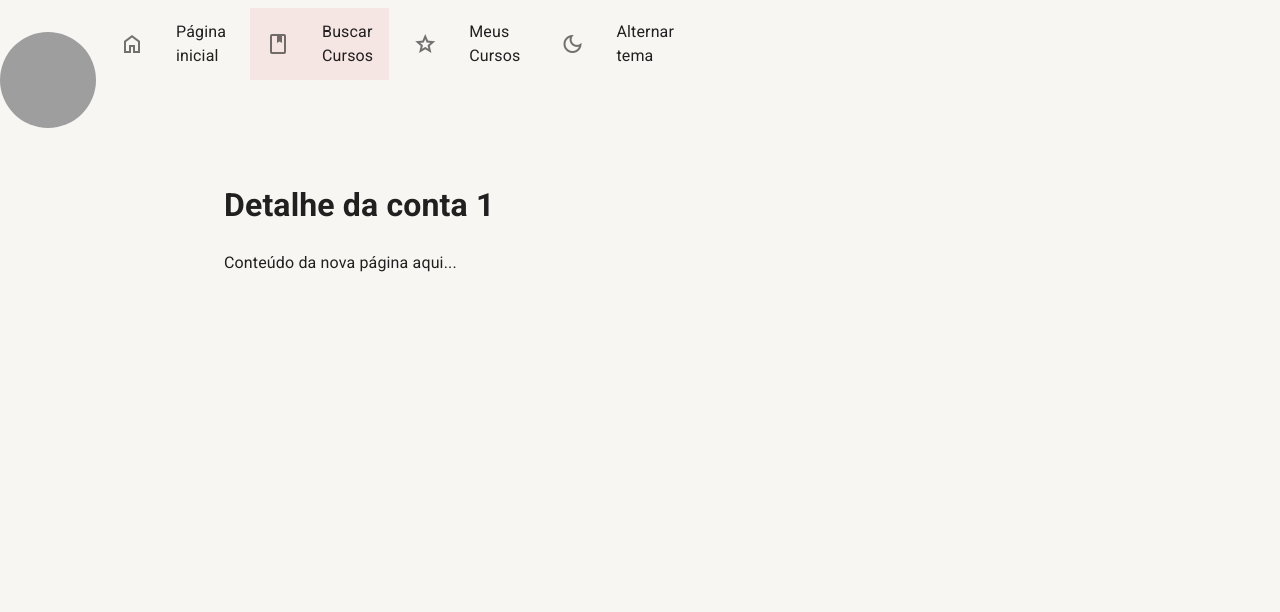
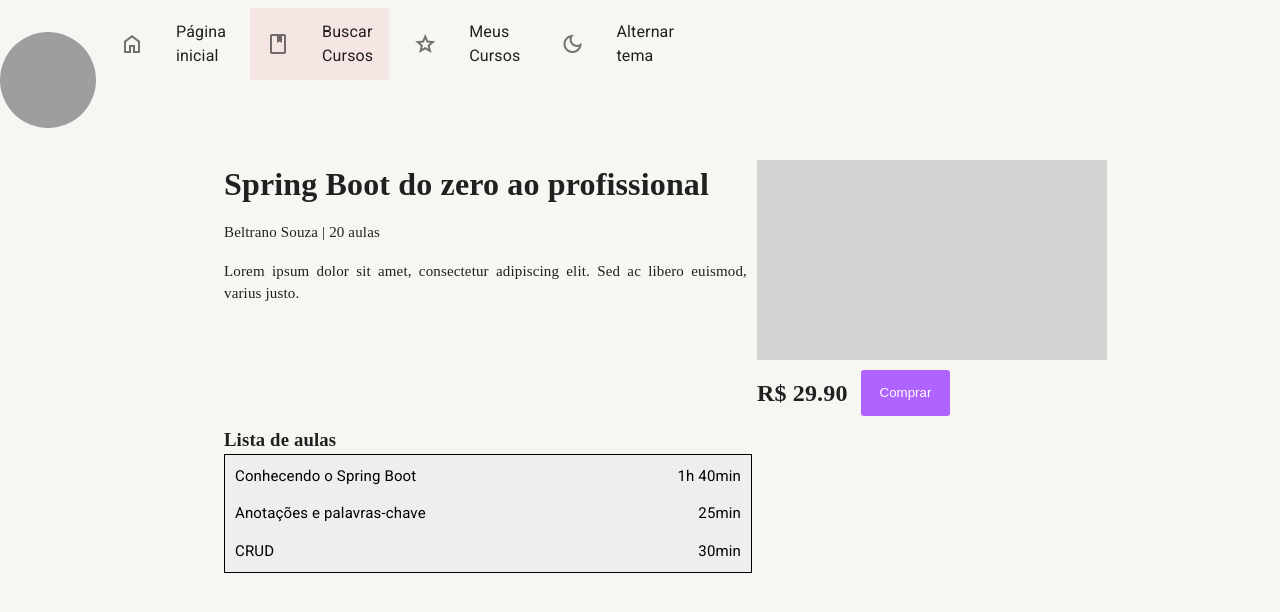
Before and after one commit to jeffersonvital20/FrontUeceMy, a React (Vite) app: page /cursos/detalhe/1 in a window 1280 px wide. Shown: the top 612 px of the page. Built offline with nearby package versions, Linux system fonts and the light colour scheme; grey boxes are pictures that could not be loaded; the HTML template or start-up script is replaced by a standard one.

Commit message:
Criação da tela dos detalhes do cursos e ajuste na listagem dos cursos

```diff
--- a/src/pages/cursos.json
+++ b/src/cursos.json
@@ -8,9 +8,9 @@
       "descricao": "Lorem ipsum dolor sit amet, consectetur adipiscing elit. Sed ac libero euismod, varius justo.",
       "valor": "29.90",
       "programa": [
-        {"aula": 1, "titulo": "Conhecendo o Spring Boot", "duracao": 1},
-        {"aula": 2, "titulo": "Anotações e palavras-chave", "duracao": 2},
-        {"aula": 3, "titulo": "CRUD", "duracao": 3}
+        {"aula": 1, "titulo": "Conhecendo o Spring Boot", "duracao": 100},
+        {"aula": 2, "titulo": "Anotações e palavras-chave", "duracao": 25},
+        {"aula": 3, "titulo": "CRUD", "duracao": 30}
       ]
     },
     {
@@ -21,9 +21,9 @@
       "descricao": "Lorem ipsum dolor sit amet, consectetur adipiscing elit. Sed ac libero euismod, varius justo.",
       "valor": "34.90",
       "programa": [
-        {"aula": 1, "titulo": "Conhecendo o Node.js", "duracao": 1},
-        {"aula": 2, "titulo": "Estruturas de controle", "duracao": 2},
-        {"aula": 3, "titulo": "Subindo um servidor", "duracao": 3}
+        {"aula": 1, "titulo": "Conhecendo o Node.js", "duracao": 120},
+        {"aula": 2, "titulo": "Estruturas de controle", "duracao": 200},
+        {"aula": 3, "titulo": "Subindo um servidor", "duracao": 35}
       ]
     },
     {
@@ -34,9 +34,9 @@
       "descricao": "Lorem ipsum dolor sit amet, consectetur adipiscing elit. Sed ac libero euismod, varius justo.",
       "valor": "139.90",
       "programa": [
-        {"aula": 1, "titulo": "Conhecendo o Python", "duracao": 1},
-        {"aula": 2, "titulo": "Laços de Repetição", "duracao": 2},
-        {"aula": 3, "titulo": "Construindo o sistema de um satélite", "duracao": 3}
+        {"aula": 1, "titulo": "Conhecendo o Python", "duracao": 10},
+        {"aula": 2, "titulo": "Laços de Repetição", "duracao": 250},
+        {"aula": 3, "titulo": "Construindo o sistema de um satélite", "duracao": 320}
       ]
     },
     {
@@ -47,9 +47,9 @@
       "descricao": "Lorem ipsum dolor sit amet, consectetur adipiscing elit. Sed ac libero euismod, varius justo.",
       "valor": "49.90",
       "programa": [
-        {"aula": 1, "titulo": "Conhecendo o Java", "duracao": 1},
-        {"aula": 2, "titulo": "Entendendo orientação a objetos", "duracao": 2},
-        {"aula": 3, "titulo": "Aplicação para dominar o mundo", "duracao": 3}
+        {"aula": 1, "titulo": "Conhecendo o Java", "duracao": 190},
+        {"aula": 2, "titulo": "Entendendo orientação a objetos", "duracao": 200},
+        {"aula": 3, "titulo": "Aplicação para dominar o mundo", "duracao": 300}
       ]
     },
     {
@@ -60,9 +60,9 @@
       "descricao": "Lorem ipsum dolor sit amet, consectetur adipiscing elit. Sed ac libero euismod, varius justo.",
       "valor": "100.00",
       "programa": [
-        {"aula": 1, "titulo": "Conhecendo o C++", "duracao": 1},
-        {"aula": 2, "titulo": "Palavras reservadas", "duracao": 2},
-        {"aula": 3, "titulo": "Fazendo meu primeiro sistema para um avião", "duracao": 3}
+        {"aula": 1, "titulo": "Conhecendo o C++", "duracao": 10},
+        {"aula": 2, "titulo": "Palavras reservadas", "duracao": 20},
+        {"aula": 3, "titulo": "Fazendo meu primeiro sistema para um avião", "duracao": 30}
       ]
     }
   ]
--- a/src/pages/DetalheDeCursos/index.tsx
+++ b/src/pages/DetalheDeCursos/index.tsx
@@ -1,14 +1,66 @@
-import React from 'react';
+import React, { useEffect, useState } from 'react';
 import { useParams } from 'react-router-dom';
+import { Curso } from '../../types/Curso';
+import cursosData from '../../cursos.json';
+import { AulaData, CompraContainer, CursoContainer, Detail, Details, DetailsContainer, ItemAula, ItemImg, ListaAulas, ListaAulasContainer, ListaAulasTitle, MainDetail, Valor } from './styles';
+import Button from '../../shared/Components/Button';
 
 const DetalheDeCursos: React.FC = () => {
   const { id } = useParams<{ id: string }>();
 
+  const [curso, setCurso] = useState<Curso>();
+
+  useEffect(() => {
+    const cursos: Curso[] = cursosData.cursos;
+    const curso: Curso | undefined = cursos.find(curso => curso.id === Number(id));
+    setCurso(curso);
+  }, []);
+
+  const converteMinutosParaHorasEMinutos = (minutos: number) => {
+    const horas = Math.floor(minutos / 60);
+    const minutosRestantes = minutos % 60;
+
+    if (horas === 0) {
+      return `${minutosRestantes}min`;
+    } else if (minutosRestantes === 0) {
+      return `${horas}h`;
+    } else {
+      return `${horas}h ${minutosRestantes}min`;
+    }
+  };
 
   return (
     <div>
-      <h1>Detalhe da conta { id }</h1>
-      <p>Conteúdo da nova página aqui...</p>
+      {curso && (
+        <CursoContainer>
+          <DetailsContainer>
+            <Details>
+              <MainDetail>{curso.nome}</MainDetail>
+              <Detail>{curso.nomeProfessor} | {curso.duracao} {curso.duracao === 1 ? 'aula' : 'aulas'}</Detail>
+              <Detail>{curso.descricao}</Detail>
+            </Details>
+            <Details>
+              <ItemImg />
+              <CompraContainer>
+                <Valor>R$ {curso.valor}</Valor>
+                <Button primary={true}>Comprar</Button>
+              </CompraContainer>
+            </Details>
+          </DetailsContainer>
+
+          <ListaAulasContainer>
+            <ListaAulasTitle>Lista de aulas</ListaAulasTitle>
+            <ListaAulas>
+              {curso.programa && curso.programa.map((item, index) => (
+                <ItemAula key={index}>
+                  <AulaData>{item.titulo}</AulaData>
+                  <AulaData>{converteMinutosParaHorasEMinutos(item.duracao)}</AulaData>
+              </ItemAula>
+              ))}
+            </ListaAulas>
+          </ListaAulasContainer>
+        </CursoContainer>
+      )}
     </div>
   );
 };
--- /dev/null
+++ b/src/pages/DetalheDeCursos/styles.ts
@@ -0,0 +1,97 @@
+import styled from "styled-components";
+
+export const CursoContainer = styled.div`
+  display: flex;
+  flex-direction: column;
+  gap: 10px;
+`;
+
+export const DetailsContainer = styled.div`
+  display: flex;
+  flex-direction: row;
+  gap: 10px;
+  width: 100%;
+`;
+
+export const Details = styled.div`
+  display: flex;
+  flex-direction: column;
+  align-items: flex-start;
+  justify-content: flex-start;
+  width: 50%;
+  gap: 10px;
+`;
+
+export const MainDetail = styled.h1`
+  margin: 0;
+  padding: 0;
+  font-family: serif;
+`;
+
+export const Detail = styled.p`
+  margin: 3px 0;
+  padding: 0;
+  font-family: serif;
+  font-size: 15px;
+  text-align: justify;
+`;
+
+export const ItemImg = styled.div`
+  width: 350px;
+  height: 200px;
+  background: #D3D3D3;
+`;
+
+export const CompraContainer = styled.div`
+  display: flex;
+  flex-direction: row;
+  align-items: center;
+  justify-content: flex-start;
+  width: 100%;
+`;
+
+export const Valor = styled.h2`
+  margin: 0;
+  padding: 0;
+  font-family: serif;
+`;
+
+export const ListaAulasContainer = styled.div`
+  display: flex;
+  flex-direction: column;
+  width: 50%;
+`;
+
+export const ListaAulasTitle = styled.h3`
+  margin: 0;
+  padding: 0;
+  font-family: serif;
+`;
+
+export const ListaAulas = styled.div`
+  border: 1px solid #000;
+  background-color: #eee;
+  padding: 10px;
+`;
+
+export const ItemAula = styled.div`
+  display: flex;
+  flex-direction: row;
+  align-items: center;
+  justify-content: space-between;
+  width: 100%;
+  margin-bottom: 15px;
+
+  &:first-child {
+    margin-top: 0;
+  }
+
+  &:last-child {
+    margin-bottom: 0;
+  }
+`;
+
+export const AulaData = styled.span`
+  font-size: 15px;
+  color: #000;
+`;
--- a/src/pages/ListagemDeCursos/index.tsx
+++ b/src/pages/ListagemDeCursos/index.tsx
@@ -1,19 +1,11 @@
-import React, { useState } from 'react';
-import cursosData from '../cursos.json';
+import React, { useEffect, useState } from 'react';
+import cursosData from '../../cursos.json';
 import { CustomInput, Detail, InfoDetails, InputContainer, ItemButtons, ItemContainer, ItemData, ItemImg, MainDetail } from './styles';
 import Button from '../../shared/Components/Button';
 import { FontAwesomeIcon } from '@fortawesome/react-fontawesome';
 import { faSearch } from '@fortawesome/free-solid-svg-icons';
 import { useNavigate } from 'react-router-dom';
-
-interface Curso {
-  id: number;
-  nome: string;
-  nomeProfessor: string;
-  duracao: number;
-  descricao: string;
-  valor: string;
-}
+import { Curso } from '../../types/Curso';
 
 interface CursoCardProps {
   curso: Curso;
@@ -32,7 +24,7 @@
         <ItemImg />
         <InfoDetails>
           <MainDetail>{curso.nome}</MainDetail>
-          <Detail>{curso.nomeProfessor} | {curso.duracao} aulas</Detail>
+          <Detail>{curso.nomeProfessor} | {curso.duracao} {curso.duracao === 1 ? 'aula' : 'aulas'}</Detail>
           <Detail>{curso.descricao}</Detail>
           <MainDetail>R$ {curso.valor}</MainDetail>
         </InfoDetails>
@@ -46,13 +38,18 @@
 };
 
 const ListagemDeCursos: React.FC = () => {
-  const [termoDeBusca, setTermoDeBusca] = useState('');
+  const [termoDeBusca, setTermoDeBusca] = useState<string>('');
+  const [cursos, setCursos] = useState<Curso[]>([]);
+
+  useEffect(() => {
+    setCursos(cursosData.cursos);
+  }, []);
 
   const handleTermoDeBuscaChange = (event: React.ChangeEvent<HTMLInputElement>) => {
     setTermoDeBusca(event.target.value);
   };
 
-  const cursosFiltrados = cursosData.cursos.filter((curso) =>
+  const cursosFiltrados = cursos.filter((curso: Curso) =>
     curso.nome.toLowerCase().includes(termoDeBusca.toLowerCase())
   );
 
--- a/src/pages/ListagemDeCursos/styles.ts
+++ b/src/pages/ListagemDeCursos/styles.ts
@@ -48,6 +48,7 @@
   padding: 0;
   font-family: serif;
   font-size: 15px;
+  text-align: justify;
 `;
 
 export const InputContainer = styled.div`
--- /dev/null
+++ b/src/types/Curso.ts
@@ -0,0 +1,15 @@
+export interface Curso {
+  id: number;
+  nome: string;
+  nomeProfessor: string;
+  duracao: number;
+  descricao: string;
+  valor: string;
+  programa: ProgramaCurso[];
+}
+
+export interface ProgramaCurso {
+  aula: number;
+  titulo: string;
+  duracao: number;
+}
```
Also changed, not shown: src/pages/CompraCurso/index.tsx (added), src/pages/CompraCurso/styles.ts (added).
